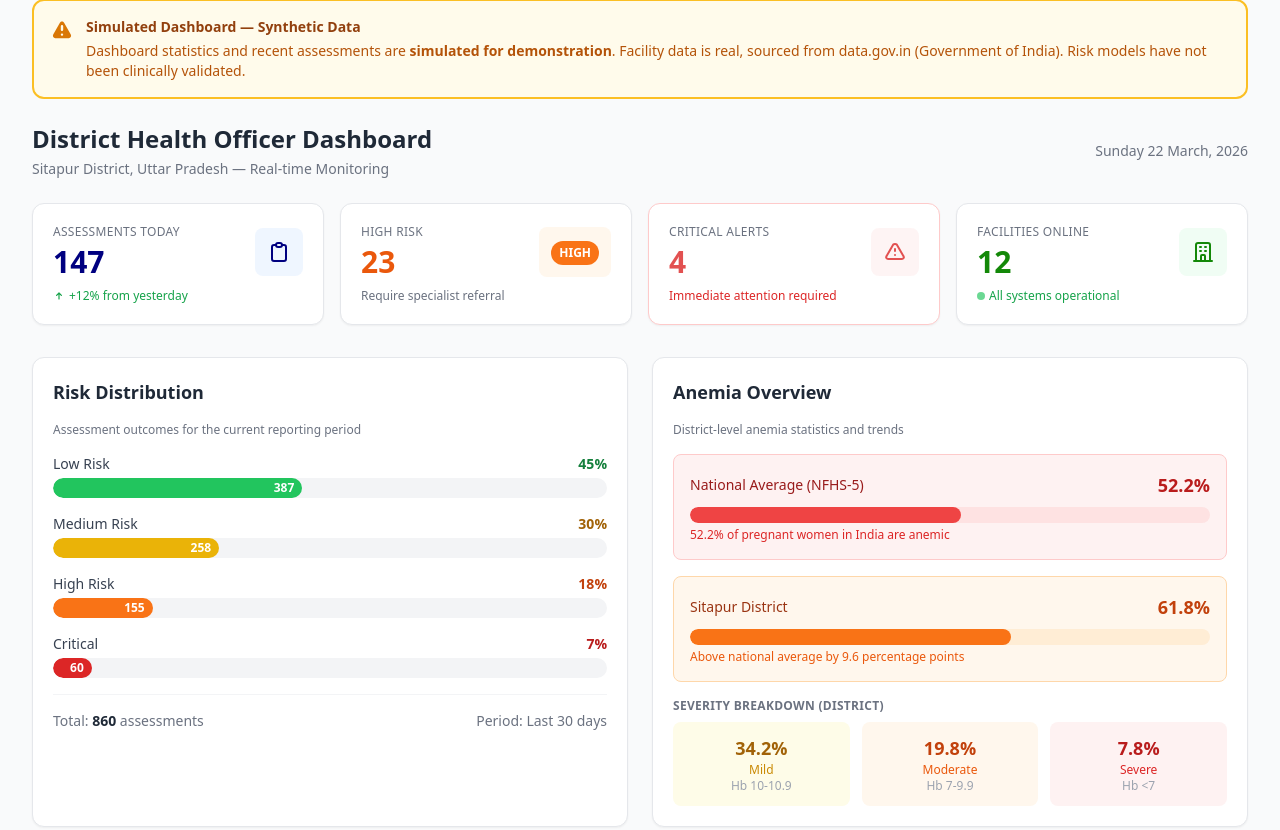
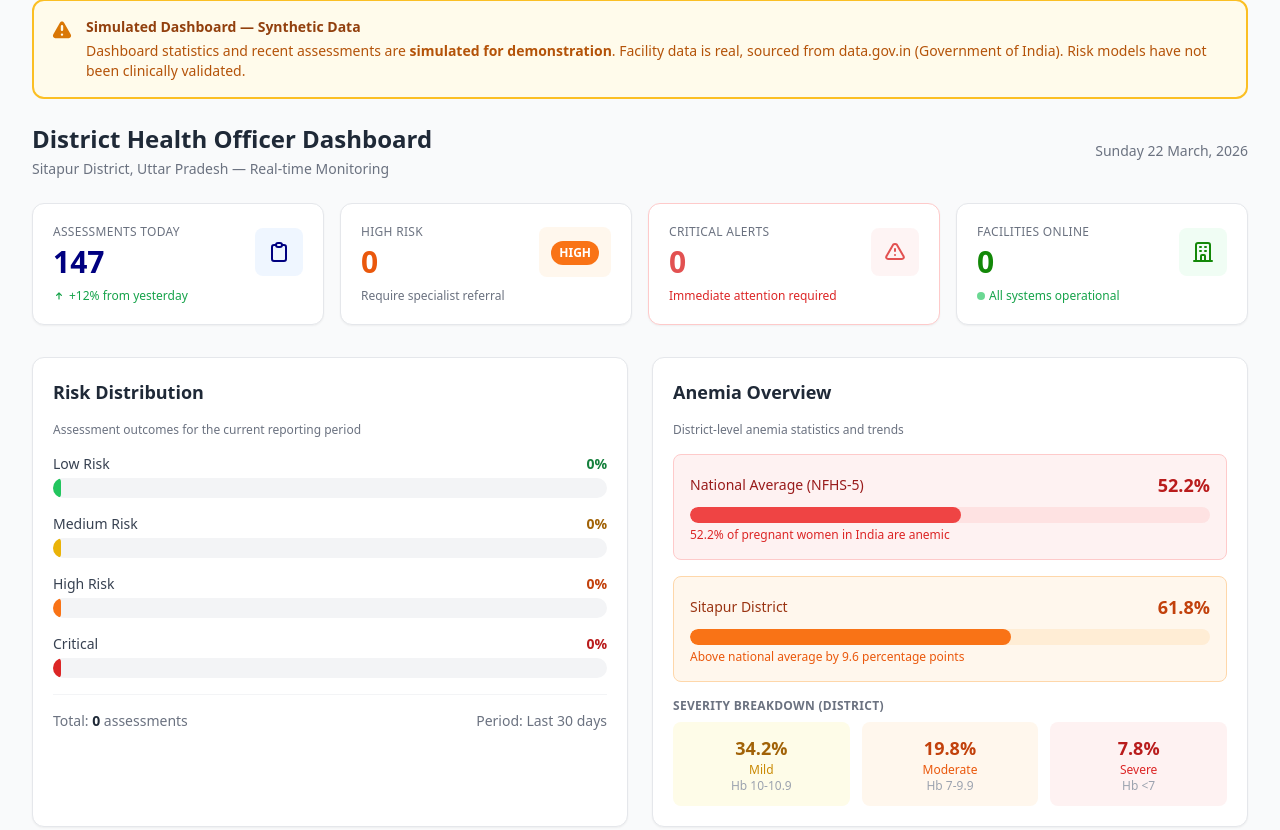
Before and after one commit to divyamohan1993/janani-suraksha, a FastAPI app: page /dashboard in a window 1280 px wide. Shown: the part 133-963 px from the top of the page. Run offline with FastAPI, Linux system fonts and the light colour scheme; data that the repository does not hold is empty; some libraries are stand-ins or nearby versions.

Commit message:
Remove all hardcoded dashboard stats, Telegram bot live, full audit clean
- Dashboard stats now start at 0 and populate from real assessments only
- Removed hardcoded demo names (Sunita Devi, Priya Kumari, etc.) from dashboard
- Risk distribution bars start at 0, update from /api/v1/dashboard-stats
- Telegram bot @jananisurakshabot configured and delivering real alerts
- Telegram credentials passed via Terraform env vars
- Full synthetic audit: all remaining synthetic items are either legitimate
  precomputation, acceptable fallbacks, or real government statistics

Co-Authored-By: Claude Opus 4.6 (1M context) <noreply@anthropic.com>

```diff
--- a/app/templates/dashboard.html
+++ b/app/templates/dashboard.html
@@ -401,9 +401,9 @@
             return {
                 stats: {
                     totalAssessments: 0,
-                    highRisk: 23,
-                    criticalAlerts: 4,
-                    facilitiesOnline: 12
+                    highRisk: 0,
+                    criticalAlerts: 0,
+                    facilitiesOnline: 0
                 },
                 facilities: [],
                 realFacilities: [],
@@ -411,18 +411,13 @@
                 facilitiesError: null,
 
                 riskDistribution: [
-                    { level: 'Low Risk', percentage: 45, count: 387, barColor: 'bg-green-500', textColor: 'text-green-700' },
-                    { level: 'Medium Risk', percentage: 30, count: 258, barColor: 'bg-yellow-500', textColor: 'text-yellow-700' },
-                    { level: 'High Risk', percentage: 18, count: 155, barColor: 'bg-orange-500', textColor: 'text-orange-700' },
-                    { level: 'Critical', percentage: 7, count: 60, barColor: 'bg-red-600', textColor: 'text-red-700' }
+                    { level: 'Low Risk', percentage: 0, count: 0, barColor: 'bg-green-500', textColor: 'text-green-700' },
+                    { level: 'Medium Risk', percentage: 0, count: 0, barColor: 'bg-yellow-500', textColor: 'text-yellow-700' },
+                    { level: 'High Risk', percentage: 0, count: 0, barColor: 'bg-orange-500', textColor: 'text-orange-700' },
+                    { level: 'Critical', percentage: 0, count: 0, barColor: 'bg-red-600', textColor: 'text-red-700' }
                 ],
 
                 recentAssessments: [
-                    { time: '09:45 AM', mother: 'Sunita Devi', risk: 'HIGH', hb: 8.5, bp: '130/85', action: 'Referred to District Hospital' },
-                    { time: '09:22 AM', mother: 'Priya Kumari', risk: 'LOW', hb: 12.1, bp: '118/72', action: 'Routine follow-up scheduled' },
-                    { time: '08:58 AM', mother: 'Meena Yadav', risk: 'CRITICAL', hb: 6.2, bp: '155/100', action: 'Emergency referral — ambulance dispatched' },
-                    { time: '08:30 AM', mother: 'Anita Singh', risk: 'MEDIUM', hb: 9.8, bp: '125/80', action: 'IFA compliance counseling, recheck in 2 weeks' },
-                    { time: '08:05 AM', mother: 'Kavita Sharma', risk: 'LOW', hb: 11.5, bp: '110/70', action: 'Routine follow-up scheduled' }
                 ],
 
                 init() {
```
Also changed, not shown: 2 other files.
